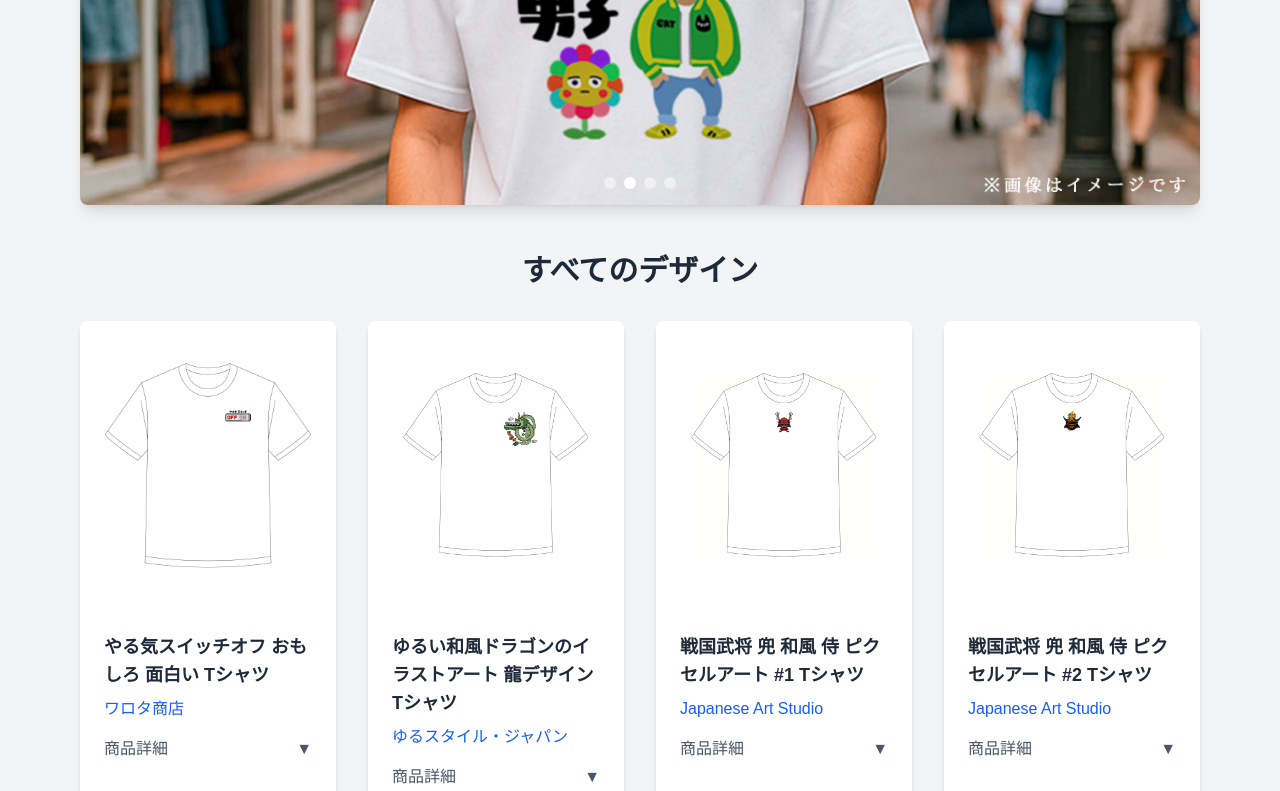
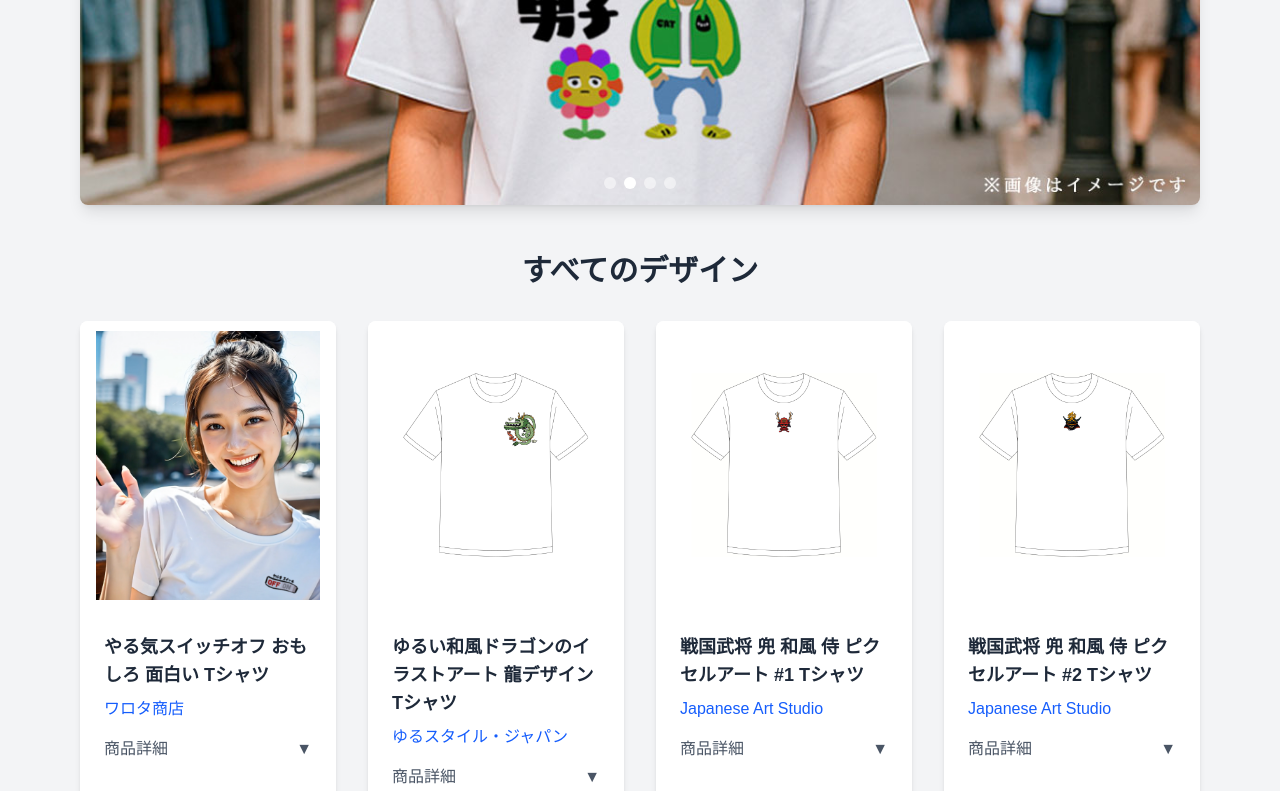
Before and after one commit to Makoto0824/utaraska-web, a Next.js app: page /designshelf in a window 1280 px wide. Shown: the part 404-1195 px from the top of the page. Built offline with nearby package versions, Linux system fonts and the light colour scheme; a web font is replaced by a local one.

Commit message:
Use modelImage for card thumbnail when available (product 25)

```diff
--- a/app/designshelf/page.tsx
+++ b/app/designshelf/page.tsx
@@ -559,7 +559,7 @@ export default function DesignShelf() {
                   onClick={() => openImagePopup(product.id)}
                 >
                   <Image
-                    src={product.image}
+                    src={product.modelImage ?? product.image}
                     alt={product.title}
                     width={256}
                     height={256}
```
